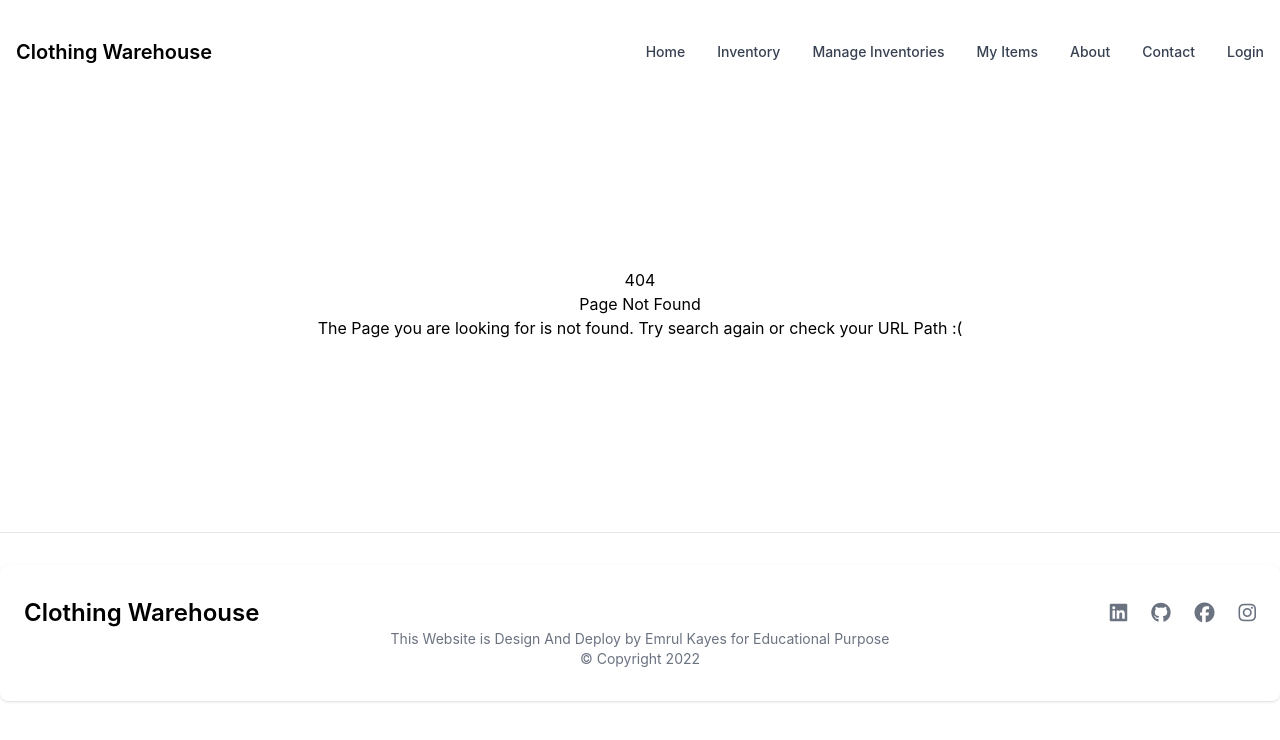
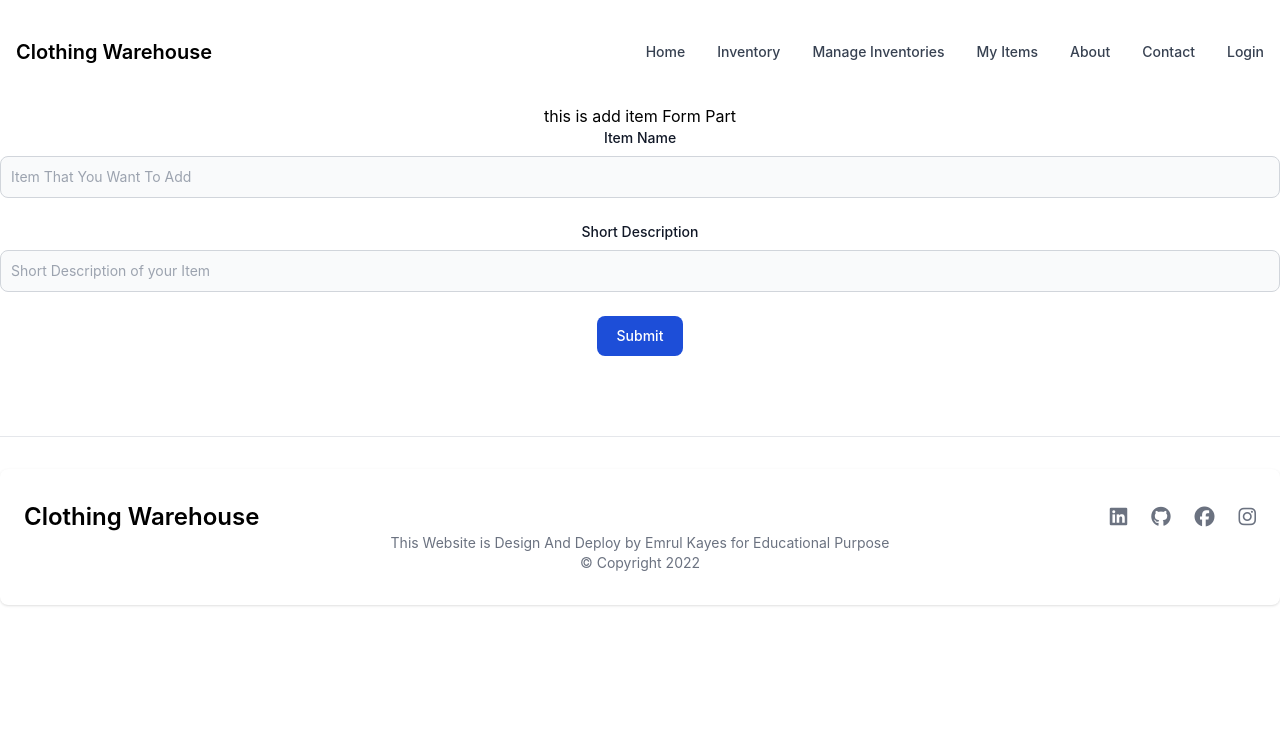
Before and after one commit to its-kayes/warehouse-client, a React (Create React App) app: page /additemtodb in a window 1280 px wide. Shown: the top 740 px of the page. Built offline with nearby package versions, Linux system fonts and the light colour scheme; no server answers.

Commit message:
Add Item to DB from creat

```diff
--- a/src/App.js
+++ b/src/App.js
@@ -12,6 +12,7 @@
 import Inventory from './components/Inventory/Inventory';
 import InventoryDetails from './components/Inventory/InventoryDetails';
 import ManageInventory from './components/ManageInventory/ManageInventory';
+import AddItemToDb from './components/ManageInventory/AddItemToDb';
 
 function App() {
   return (
@@ -23,6 +24,7 @@
         <Route path='/about' element={<About></About>}> </Route>
         <Route path='/login' element={<Login></Login>}> </Route>
         <Route path='/inventory' element={<Inventory></Inventory>}> </Route>
+        <Route path='/additemtodb' element={<AddItemToDb></AddItemToDb>}> </Route>
 
         <Route path='/inventory/:id' element={<RequireAuth>
           <InventoryDetails></InventoryDetails>
--- /dev/null
+++ b/src/components/ManageInventory/AddItemToDb.js
@@ -0,0 +1,42 @@
+import React from 'react';
+
+const AddItemToDb = () => {
+
+
+    let addItemTodb = event => {
+        event.preventDefault();
+        let name = event.target.name.value;
+        let body = event.target.body.value;
+        console.log(name, body);
+        event.target.reset();
+    }
+
+    return (
+        <div>
+            <h1>this is add item Form Part</h1>
+            <div>
+
+                <form onSubmit={addItemTodb}>
+                    <div className="mb-6">
+                        <label htmlFor="name" className="block mb-2 text-sm font-medium text-gray-900 dark:text-gray-300">Item Name</label>
+                        <input type="text" name="name" className="bg-gray-50 border border-gray-300 text-gray-900 text-sm rounded-lg focus:ring-blue-500 focus:border-blue-500 block w-full p-2.5 dark:bg-gray-700 dark:border-gray-600 dark:placeholder-gray-400 dark:text-white dark:focus:ring-blue-500 dark:focus:border-blue-500" placeholder="Item That You Want To Add" required="" />
+                    </div>
+                    <div className="mb-6">
+                        <label htmlFor="body" className="block mb-2 text-sm font-medium text-gray-900 dark:text-gray-300">Short Description </label>
+                        <input type="text" name="body" className="bg-gray-50 border border-gray-300 text-gray-900 text-sm rounded-lg focus:ring-blue-500 focus:border-blue-500 block w-full p-2.5 dark:bg-gray-700 dark:border-gray-600 dark:placeholder-gray-400 dark:text-white dark:focus:ring-blue-500 dark:focus:border-blue-500" placeholder="Short Description of your Item" required="" />
+                    </div>
+                    {/* <div className="flex items-start mb-6">
+                        <div className="flex items-center h-5">
+                            <input id="remember" type="checkbox" value="" className="w-4 h-4 border border-gray-300 rounded bg-gray-50 focus:ring-3 focus:ring-blue-300 dark:bg-gray-700 dark:border-gray-600 dark:focus:ring-blue-600 dark:ring-offset-gray-800" required="">
+                        </div>
+                        <label for="remember" className="ml-2 text-sm font-medium text-gray-900 dark:text-gray-300">Remember me</label>
+                    </div> */}
+                    <button type="submit" className="text-white bg-blue-700 hover:bg-blue-800 focus:ring-4 focus:outline-none focus:ring-blue-300 font-medium rounded-lg text-sm w-full sm:w-auto px-5 py-2.5 text-center dark:bg-blue-600 dark:hover:bg-blue-700 dark:focus:ring-blue-800">Submit</button>
+                </form>
+
+            </div>
+        </div>
+    );
+};
+
+export default AddItemToDb;
--- a/src/components/ManageInventory/ManageInventory.js
+++ b/src/components/ManageInventory/ManageInventory.js
@@ -1,5 +1,5 @@
 import React, { useEffect, useState } from 'react';
-import { useNavigate } from 'react-router-dom';
+import { Link, useNavigate } from 'react-router-dom';
 import useItems from '../../hook/useItems';
 // import Items from '../Items/Items';
 
@@ -15,6 +15,11 @@
 
     return (
         <div>
+            <div>
+                <Link to='/additemtodb' className="text-blue-700 hover:text-white border border-blue-700 hover:bg-blue-800 focus:ring-4 focus:outline-none focus:ring-blue-300 font-medium rounded-lg text-sm px-5 py-2.5 text-center mr-2 mb-2 dark:border-blue-500 dark:text-blue-500 dark:hover:text-white dark:hover:bg-blue-600 dark:focus:ring-blue-800"> <i className="fa-solid fa-plus mr-3"></i> Add Item To Our Warehouse </Link>
+
+            </div>
+
 
             <div className='items-container'>
                 {
@@ -42,7 +47,6 @@
                     )
                 }
             </div>
-
         </div>
 
 
```
